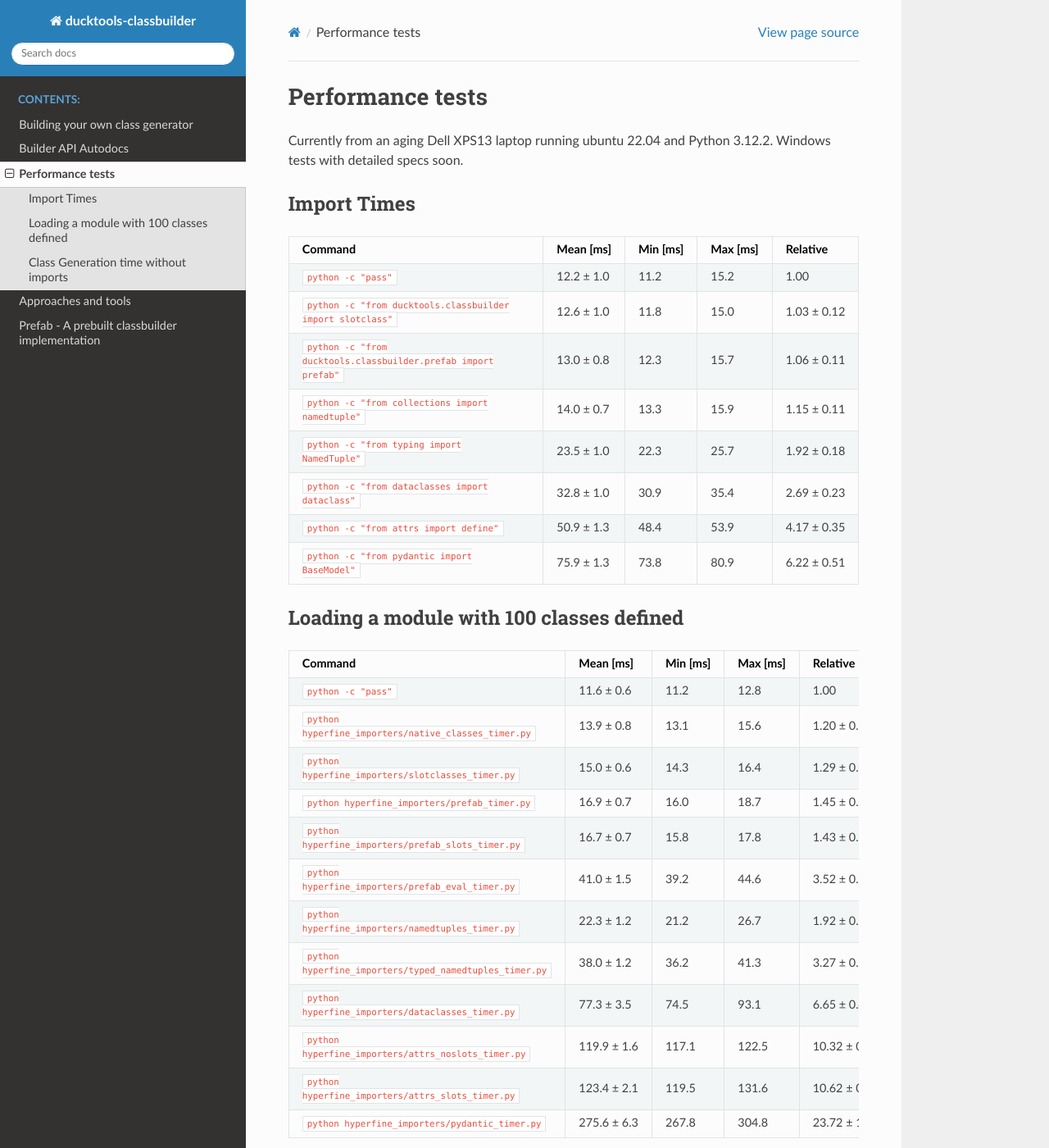
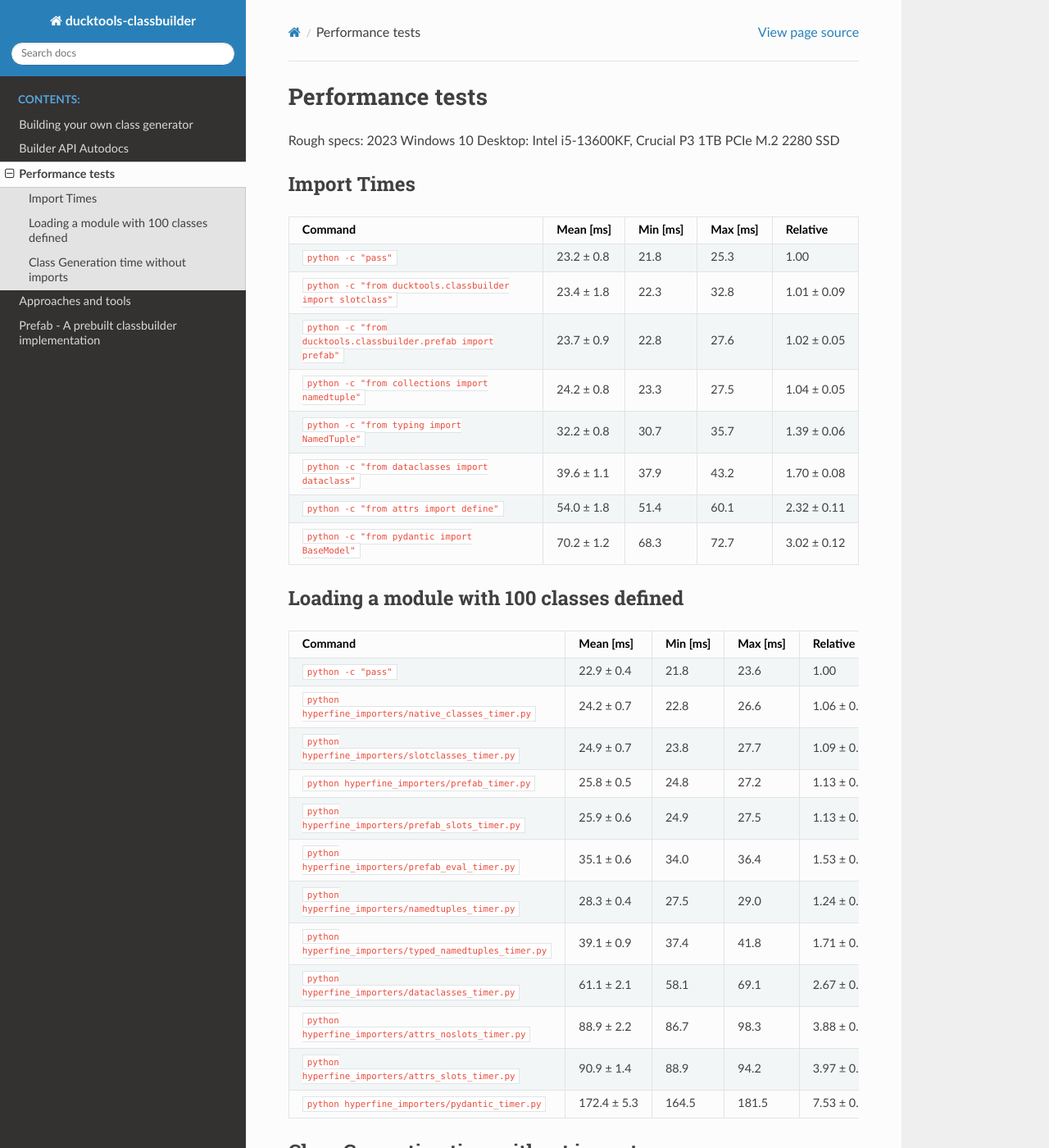
Before and after one commit to DavidCEllis/ducktools-classbuilder, a Sphinx documentation site: the page built from docs/perf/performance_tests.md, in a window 1280 px wide and 1400 px high. Shown: the whole window at 82% size. Built offline with Sphinx 7.4.7 and the Read the Docs theme 2.0.0, drawn with Linux system fonts in a browser that asks for light colours; some of the changed text lies outside the part shown.

Commit message:
Updated performance tests.

````diff
--- a/docs/perf/performance_tests.md
+++ b/docs/perf/performance_tests.md
@@ -1,63 +1,66 @@
 # Performance tests #
 
-Currently from an aging Dell XPS13 laptop running ubuntu 22.04 and Python 3.12.2.
-Windows tests with detailed specs soon.
+Rough specs: 2023 Windows 10 Desktop: Intel i5-13600KF, Crucial P3 1TB PCIe M.2 2280 SSD
 
 ## Import Times ##
 
 | Command | Mean [ms] | Min [ms] | Max [ms] | Relative |
 |:---|---:|---:|---:|---:|
-| `python -c "pass"` | 12.2 ± 1.0 | 11.2 | 15.2 | 1.00 |
-| `python -c "from ducktools.classbuilder import slotclass"` | 12.6 ± 1.0 | 11.8 | 15.0 | 1.03 ± 0.12 |
-| `python -c "from ducktools.classbuilder.prefab import prefab"` | 13.0 ± 0.8 | 12.3 | 15.7 | 1.06 ± 0.11 |
-| `python -c "from collections import namedtuple"` | 14.0 ± 0.7 | 13.3 | 15.9 | 1.15 ± 0.11 |
-| `python -c "from typing import NamedTuple"` | 23.5 ± 1.0 | 22.3 | 25.7 | 1.92 ± 0.18 |
-| `python -c "from dataclasses import dataclass"` | 32.8 ± 1.0 | 30.9 | 35.4 | 2.69 ± 0.23 |
-| `python -c "from attrs import define"` | 50.9 ± 1.3 | 48.4 | 53.9 | 4.17 ± 0.35 |
-| `python -c "from pydantic import BaseModel"` | 75.9 ± 1.3 | 73.8 | 80.9 | 6.22 ± 0.51 |
+| `python -c "pass"` | 23.2 ± 0.8 | 21.8 | 25.3 | 1.00 |
+| `python -c "from ducktools.classbuilder import slotclass"` | 23.4 ± 1.8 | 22.3 | 32.8 | 1.01 ± 0.09 |
+| `python -c "from ducktools.classbuilder.prefab import prefab"` | 23.7 ± 0.9 | 22.8 | 27.6 | 1.02 ± 0.05 |
+| `python -c "from collections import namedtuple"` | 24.2 ± 0.8 | 23.3 | 27.5 | 1.04 ± 0.05 |
+| `python -c "from typing import NamedTuple"` | 32.2 ± 0.8 | 30.7 | 35.7 | 1.39 ± 0.06 |
+| `python -c "from dataclasses import dataclass"` | 39.6 ± 1.1 | 37.9 | 43.2 | 1.70 ± 0.08 |
+| `python -c "from attrs import define"` | 54.0 ± 1.8 | 51.4 | 60.1 | 2.32 ± 0.11 |
+| `python -c "from pydantic import BaseModel"` | 70.2 ± 1.2 | 68.3 | 72.7 | 3.02 ± 0.12 |
+
+
 
 ## Loading a module with 100 classes defined ##
 
 | Command | Mean [ms] | Min [ms] | Max [ms] | Relative |
 |:---|---:|---:|---:|---:|
-| `python -c "pass"` | 11.6 ± 0.6 | 11.2 | 12.8 | 1.00 |
-| `python hyperfine_importers/native_classes_timer.py` | 13.9 ± 0.8 | 13.1 | 15.6 | 1.20 ± 0.09 |
-| `python hyperfine_importers/slotclasses_timer.py` | 15.0 ± 0.6 | 14.3 | 16.4 | 1.29 ± 0.08 |
-| `python hyperfine_importers/prefab_timer.py` | 16.9 ± 0.7 | 16.0 | 18.7 | 1.45 ± 0.09 |
-| `python hyperfine_importers/prefab_slots_timer.py` | 16.7 ± 0.7 | 15.8 | 17.8 | 1.43 ± 0.09 |
-| `python hyperfine_importers/prefab_eval_timer.py` | 41.0 ± 1.5 | 39.2 | 44.6 | 3.52 ± 0.21 |
-| `python hyperfine_importers/namedtuples_timer.py` | 22.3 ± 1.2 | 21.2 | 26.7 | 1.92 ± 0.14 |
-| `python hyperfine_importers/typed_namedtuples_timer.py` | 38.0 ± 1.2 | 36.2 | 41.3 | 3.27 ± 0.19 |
-| `python hyperfine_importers/dataclasses_timer.py` | 77.3 ± 3.5 | 74.5 | 93.1 | 6.65 ± 0.44 |
-| `python hyperfine_importers/attrs_noslots_timer.py` | 119.9 ± 1.6 | 117.1 | 122.5 | 10.32 ± 0.51 |
-| `python hyperfine_importers/attrs_slots_timer.py` | 123.4 ± 2.1 | 119.5 | 131.6 | 10.62 ± 0.54 |
-| `python hyperfine_importers/pydantic_timer.py` | 275.6 ± 6.3 | 267.8 | 304.8 | 23.72 ± 1.25 |
+| `python -c "pass"` | 22.9 ± 0.4 | 21.8 | 23.6 | 1.00 |
+| `python hyperfine_importers/native_classes_timer.py` | 24.2 ± 0.7 | 22.8 | 26.6 | 1.06 ± 0.04 |
+| `python hyperfine_importers/slotclasses_timer.py` | 24.9 ± 0.7 | 23.8 | 27.7 | 1.09 ± 0.04 |
+| `python hyperfine_importers/prefab_timer.py` | 25.8 ± 0.5 | 24.8 | 27.2 | 1.13 ± 0.03 |
+| `python hyperfine_importers/prefab_slots_timer.py` | 25.9 ± 0.6 | 24.9 | 27.5 | 1.13 ± 0.03 |
+| `python hyperfine_importers/prefab_eval_timer.py` | 35.1 ± 0.6 | 34.0 | 36.4 | 1.53 ± 0.04 |
+| `python hyperfine_importers/namedtuples_timer.py` | 28.3 ± 0.4 | 27.5 | 29.0 | 1.24 ± 0.03 |
+| `python hyperfine_importers/typed_namedtuples_timer.py` | 39.1 ± 0.9 | 37.4 | 41.8 | 1.71 ± 0.05 |
+| `python hyperfine_importers/dataclasses_timer.py` | 61.1 ± 2.1 | 58.1 | 69.1 | 2.67 ± 0.11 |
+| `python hyperfine_importers/attrs_noslots_timer.py` | 88.9 ± 2.2 | 86.7 | 98.3 | 3.88 ± 0.12 |
+| `python hyperfine_importers/attrs_slots_timer.py` | 90.9 ± 1.4 | 88.9 | 94.2 | 3.97 ± 0.10 |
+| `python hyperfine_importers/pydantic_timer.py` | 172.4 ± 5.3 | 164.5 | 181.5 | 7.53 ± 0.27 |
+
+
 
 ## Class Generation time without imports ##
 
 From `perf_profile.py`.
 
 ```
-Python Version: 3.12.1 (main, Dec 10 2023, 09:30:46) [GCC 11.4.0]
-Classbuilder version: v0.1.0
-Platform: Linux-5.15.0-91-generic-x86_64-with-glibc2.35
+Python Version: 3.12.2 (tags/v3.12.2:6abddd9, Feb  6 2024, 21:26:36) [MSC v.1937 64 bit (AMD64)]
+Classbuilder version: v0.4.0
+Platform: Windows-10-10.0.19045-SP0
 Time for 100 imports of 100 classes defined with 5 basic attributes
 ```
 
 | Method | Total Time (seconds) |
 | --- | --- |
-| standard classes | 0.13 |
-| namedtuple | 0.72 |
-| NamedTuple | 1.29 |
-| dataclasses | 4.24 |
-| attrs 23.2.0 | 7.04 |
-| pydantic 2.6.4 | 10.25 |
-| dabeaz/cluegen | 0.28 |
-| dabeaz/cluegen_eval | 2.50 |
-| dabeaz/dataklasses | 0.27 |
-| dabeaz/dataklasses_eval | 0.27 |
-| slotclass v0.1.0 | 0.28 |
-| prefab_slots v0.1.0 | 0.38 |
-| prefab v0.1.0 | 0.38 |
-| prefab_attributes v0.1.0 | 0.40 |
-| prefab_eval v0.1.0 | 2.98 |
+| standard classes | 0.07 |
+| namedtuple | 0.33 |
+| NamedTuple | 0.50 |
+| dataclasses | 2.05 |
+| attrs 23.2.0 | 3.73 |
+| pydantic 2.7.1 | 4.19 |
+| dabeaz/cluegen | 0.10 |
+| dabeaz/cluegen_eval | 0.91 |
+| dabeaz/dataklasses | 0.10 |
+| dabeaz/dataklasses_eval | 0.10 |
+| slotclass v0.4.0 | 0.12 |
+| prefab_slots v0.4.0 | 0.16 |
+| prefab v0.4.0 | 0.18 |
+| prefab_attributes v0.4.0 | 0.16 |
+| prefab_eval v0.4.0 | 1.12 |
````
